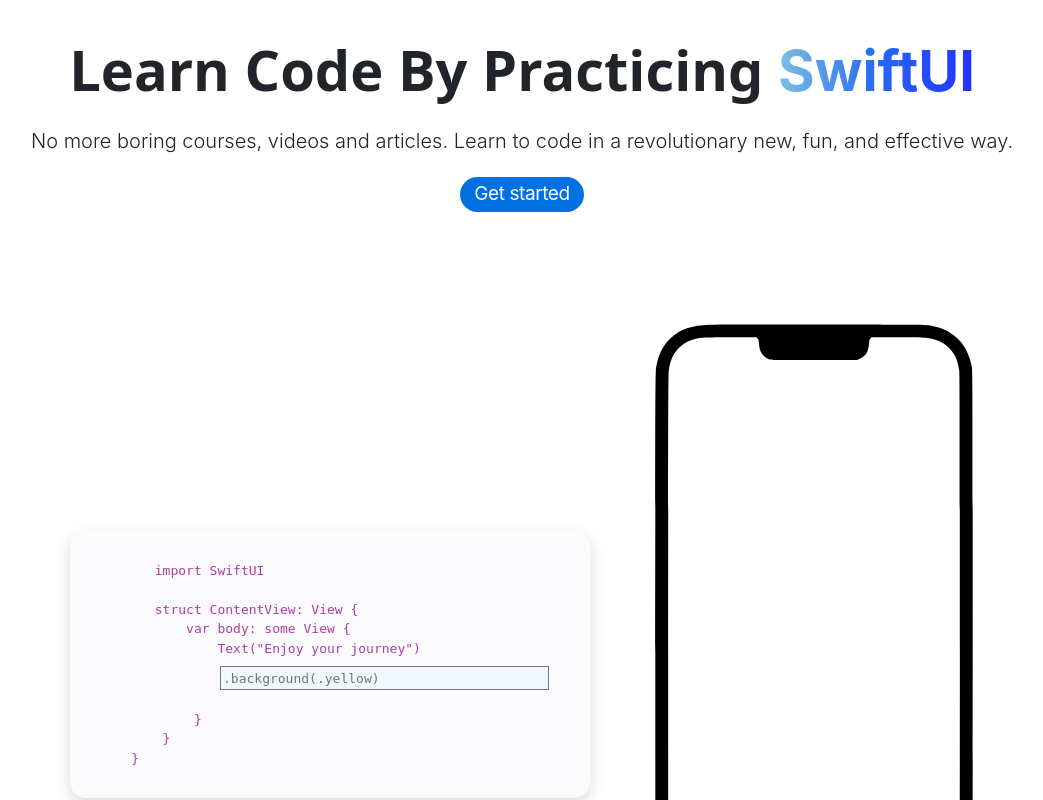
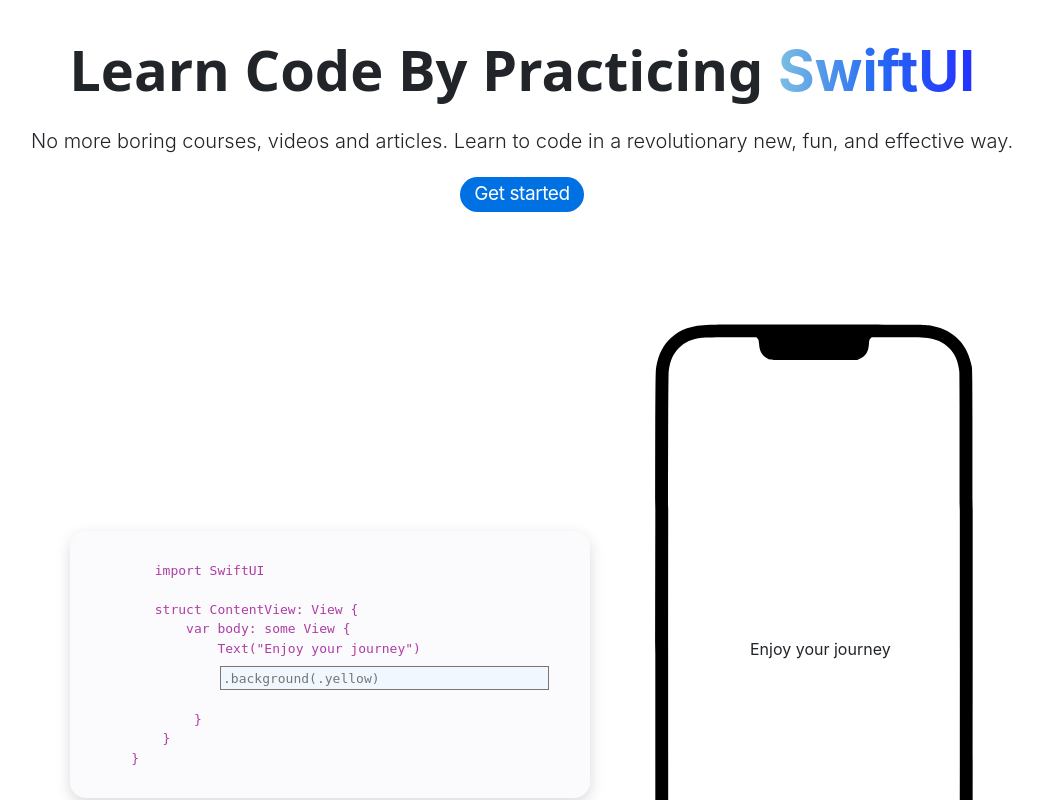
Before and after one commit to qyzjibek/SwiftUI-Game, a React (Create React App) app: page / in a window 1280 px wide. Shown: the top 800 px of the page, without its empty margins (118-1161 px from the left). Built offline with nearby package versions, Linux system fonts and the light colour scheme.

Commit message:
feat: enable to save progress

```diff
--- a/src/App.css
+++ b/src/App.css
@@ -12,3 +12,7 @@ body {
 .swift-file-icon {
   fill: #ff7843;
 }
+
+.link {
+  text-decoration: none;
+}
--- a/src/App.js
+++ b/src/App.js
@@ -6,26 +6,33 @@ import { addCustomStyle } from './utils/addCustomStyle';
 import { LevelMatcher } from './components/LevelMatcher';
 import { BrowserRouter, Routes, Route } from "react-router-dom";
 import { LandingPage } from './components/Landing';
+import Confetti from 'react-confetti';
 
 function App() {
   const maxLevel = 13, minLevel = 1;
   const [level, setLevel] = useState(Number(localStorage.getItem('level')) || 1);
   const [customStyle, setCustomStyle] = useState({});
+  const [showConfetti, setShowConfetti] = useState(false);
 
   useEffect(() => {
-    localStorage.setItem('level', level);
     setCustomStyle(addCustomStyle(level));
   }, [level]);
 
+  const saveProgress = () => {
+    localStorage.setItem('level', level);
+    alert("Your progress was saved successfully");
+  }
+
   return (
     <BrowserRouter>
+      {showConfetti ? <Confetti colors={["#b0b", "#8c28c2", "#e30000", "#38a39c", "#4ca9ff"]} numberOfPieces={150}/> : <></>}
     <Routes>
       <Route path="/" element={<LandingPage setLevel={setLevel}/>} />
       <Route path="play" element={
         <>
-         <NavBar />
+         <NavBar saveProgress={saveProgress}/>
          <LevelContext.Provider value={{maxLevel, minLevel}}>
-            <StyleContext.Provider value={{customStyle, setCustomStyle}}>
+            <StyleContext.Provider value={{customStyle, setCustomStyle, setShowConfetti}}>
               <LevelMatcher level={level} setLevel={setLevel}/>
             </StyleContext.Provider>
           </LevelContext.Provider>
--- a/src/components/Landing/index.css
+++ b/src/components/Landing/index.css
@@ -52,6 +52,7 @@
     height: 662px;
     margin-top: 32px;
     border-radius: 43px;
+    z-index: -5;
 }
 
 .example {
@@ -133,6 +134,12 @@ footer {
     background-image: linear-gradient(90deg, rgb(135, 39, 255) -100%, rgb(157, 68, 253) -50%, rgb(255, 159, 225) 0%, rgb(157, 68, 253) 50%, rgb(135, 39, 255) 100%);;
 }
 
+.custom-text {
+    position: absolute;
+    top: 50%;
+    left: 30%;
+}
+
 @media only screen and (max-width: 1250px){
     .header-section {
         width: 636px;
--- a/src/components/Landing/index.jsx
+++ b/src/components/Landing/index.jsx
@@ -3,6 +3,8 @@ import {Link} from "react-router-dom";
 import {ReactComponent as CanvasSVG} from '../../assets/simulator.svg';
 import ModifiersExampleIcon from '../../assets/modifier-example-icon.png';
 import StacksExampleIcon from '../../assets/stack-example-icon.png';
+import { GameSimulator } from "../SImulator";
+import { Editor } from "../Editor/editor";
 
 export const LandingPage = ({setlevel}) => {
     const onStartHandler = () => {
@@ -43,7 +45,10 @@ export const LandingPage = ({setlevel}) => {
 `}
                 </pre>
             </div>
-            <CanvasSVG className='landing-simulator-svg'/>
+            <div style={{position: "relative", display: "flex"}}>
+                <CanvasSVG className='landing-simulator-svg'/>
+                <div id='text' className='text custom-text'>Enjoy your journey</div>
+            </div>
             </div>
         </div>
         <div className="advantage-wrapper flex-column">
--- a/src/components/NavBar/index.jsx
+++ b/src/components/NavBar/index.jsx
@@ -2,17 +2,18 @@ import * as React from 'react';
 import { Navbar } from 'react-bootstrap';
 import { Container } from 'react-bootstrap';
 import { Nav } from 'react-bootstrap';
+import { Link } from "react-router-dom";
 
-export const NavBar = () => {
+export const NavBar = ({saveProgress}) => {
 
   return (
     <Navbar bg="light" expand="lg" className="navbar navbar-dark bg-dark" sticky="top"  >
         <Container fluid >
-          <Navbar.Brand  mb-0 h1 >Getting started with SwiftUI</Navbar.Brand>
+          <Link to="/" className='link'><Navbar.Brand  mb-0 h1 >Getting started with SwiftUI</Navbar.Brand></Link>
           <Navbar.Toggle aria-controls="basic-navbar-nav" />
           <Navbar.Collapse id="basic-navbar-nav" >
             <Nav className="me-auto">
-              <Nav.Link href="#home">Save progress</Nav.Link>
+              <Nav.Link onClick={saveProgress}>Save progress</Nav.Link>
               <Nav.Link href="#link">Helpful Links</Nav.Link>
             </Nav>
           </Navbar.Collapse>
--- a/src/components/PopUp/index.js
+++ b/src/components/PopUp/index.js
@@ -55,10 +55,9 @@ BootstrapDialogTitle.propTypes = {
 
 export default function CustomizedDialogs({isValidAnswer, level}) {
   const { handleLevelIncr } = useContext(EditorContext);
-  const { customStyle } = useContext(StyleContext);
+  const { customStyle, setShowConfetti } = useContext(StyleContext);
 
   const [open, setOpen] = React.useState(false);
-  const [showConfetti, setShowConfetti] = useState(false);
   // const { innerWidth: widthWindow, innerHeight: heightWindow } = window;
 
   const handleClickOpen = () => {
@@ -82,7 +81,6 @@ export default function CustomizedDialogs({isValidAnswer, level}) {
       <button onClick={handleClickOpen} className='check-btn'>
         Check answer
       </button>
-      {showConfetti ? <Confetti width={966} height={562} colors={["#b0b", "#8c28c2", "#e30000", "#38a39c", "#4ca9ff"]} numberOfPieces={100}/> : <></>}
       <BootstrapDialog
         onClose={handleClose}
         aria-labelledby="customized-dialog-title"
```
